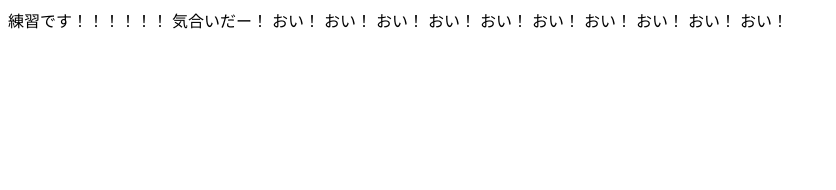
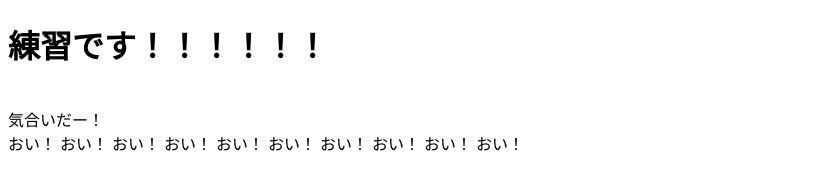
Before and after one commit to thinkmathgithub/thinkmath2, a plain HTML site: page index.html in a window 1280 px wide. Shown: the whole page, without its empty margins (0-836 px from the left). Drawn offline with Linux system fonts and the light colour scheme.

Commit message:
Update index.html

```diff
--- a/index.html
+++ b/index.html
@@ -6,8 +6,8 @@
     <title>気合いだー！</title>
 </head>
 <body>
-    練習です！！！！！！
-    気合いだー！
+    <h1>練習です！！！！！！</h1> <br>
+    気合いだー！ <br>
     おい！
     おい！
     おい！
```
